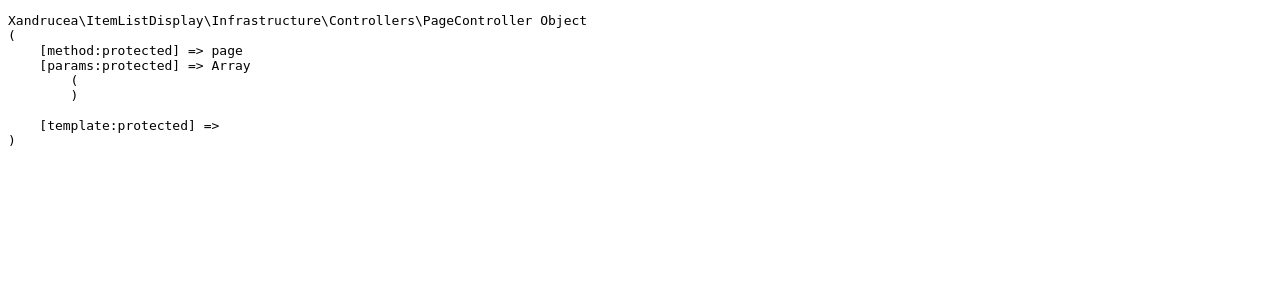
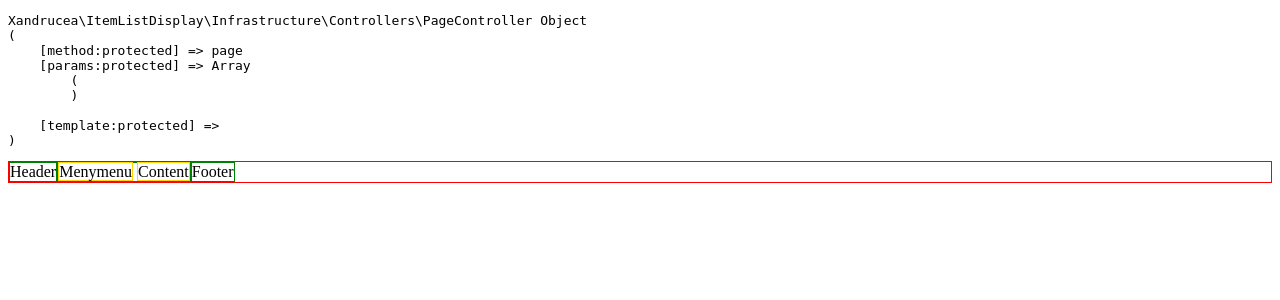
Before and after one commit to xandrucea/item-list-display, a PHP site: page /index.php in a window 1280 px wide. Shown: the top 300 px of the page. Run offline with PHP 8.4, Linux system fonts and the light colour scheme.

Commit message:
WIP: Templating

```diff
--- a/public/index.php
+++ b/public/index.php
@@ -11,6 +11,7 @@ if (file_exists($autoloader)) {
     <head>
         <meta charset="UTF-8">
         <title>Xandrucea\ItemListDisplay</title>
+        <link rel="stylesheet" href="assets/css/styles.min.css">
     </head>
     <body>
         <?php
@@ -32,5 +33,13 @@ if (file_exists($autoloader)) {
         echo '</pre>';
         //        $blog->showConfig();
         ?>
+        <div class="container">
+            <div class="row">Header</div>
+            <div class="row">
+                <div class="col">Menymenu</div>
+                <div class="col">Content</div>
+            </div>
+            <div class="row">Footer</div>
+        </div>
     </body>
 </html>
```
Also changed, not shown: src/ItemListDisplay/Application/ItemListDisplay.php (+0 -39 lines), public/assets/css/styles.min.css (added).
